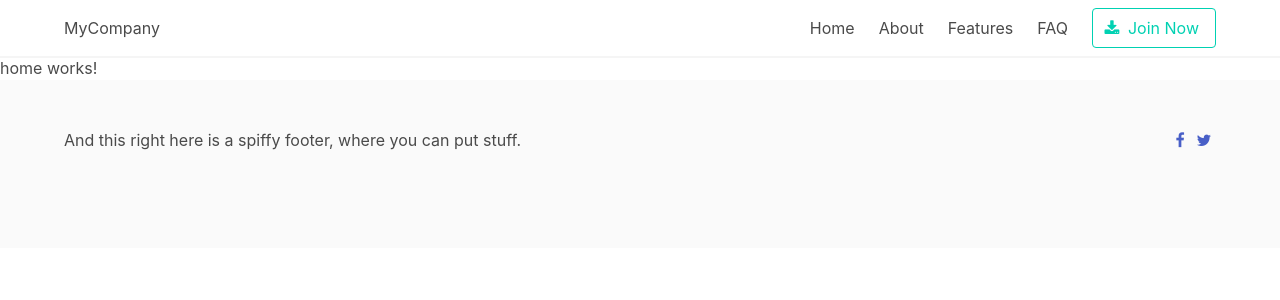
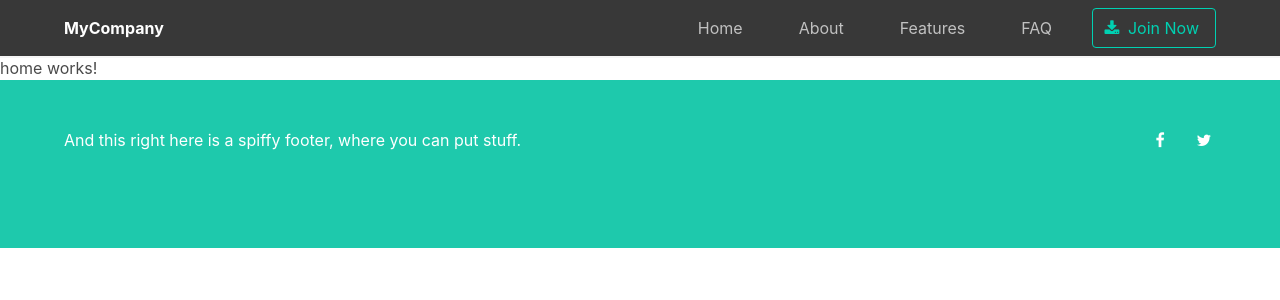
Before and after one commit to BrayanArrieta/angular5-bulma, an Angular app: page / in a window 1280 px wide. Shown: the top 300 px of the page. Built offline with nearby package versions, Linux system fonts and the light colour scheme.

Commit message:
Add styles to the header and footer

```diff
--- a/src/app/footer/footer.component.sass
+++ b/src/app/footer/footer.component.sass
@@ -0,0 +1,8 @@
+@import '../../mq'
+footer
+  background-color: $primary
+  color: #fff
+
+  .icon
+    color: #fff
+    margin-left: 20px
--- a/src/app/header/header.component.sass
+++ b/src/app/header/header.component.sass
@@ -0,0 +1,20 @@
+@import '../../mq'
+.navbar
+  background-color: #383838
+  a:hover
+    color: gray
+
+.navbar-brand a
+  color: #fff
+  font-weight: bold
+
+a.r-item
+  color:#C1C1C1
+  padding: 0.5rem 1.75rem
+  +mobile
+    color: gray
+    &:hover
+      background-color: #F1F1F1
+
+.navbar-burger span
+  background-color: #C1C1C1
```
